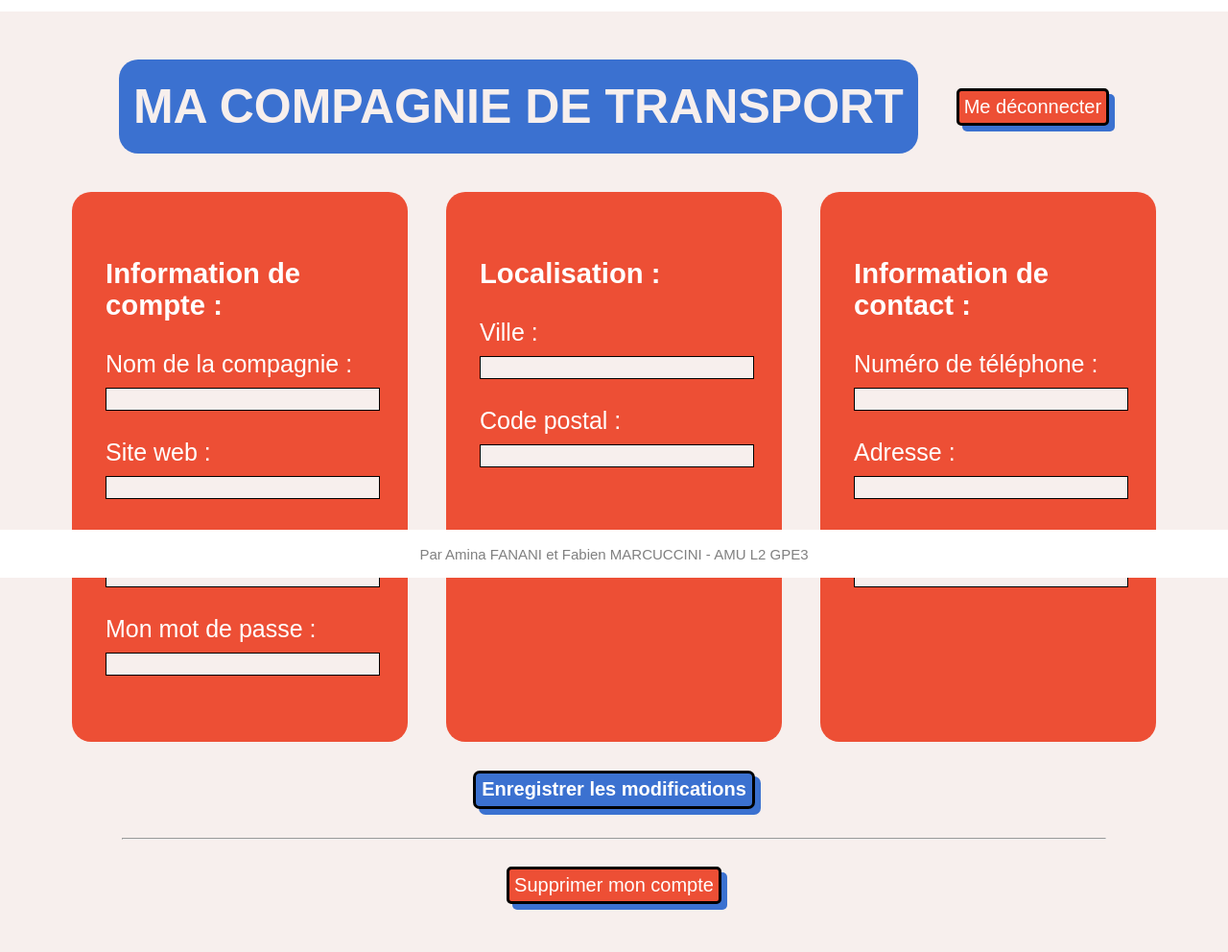
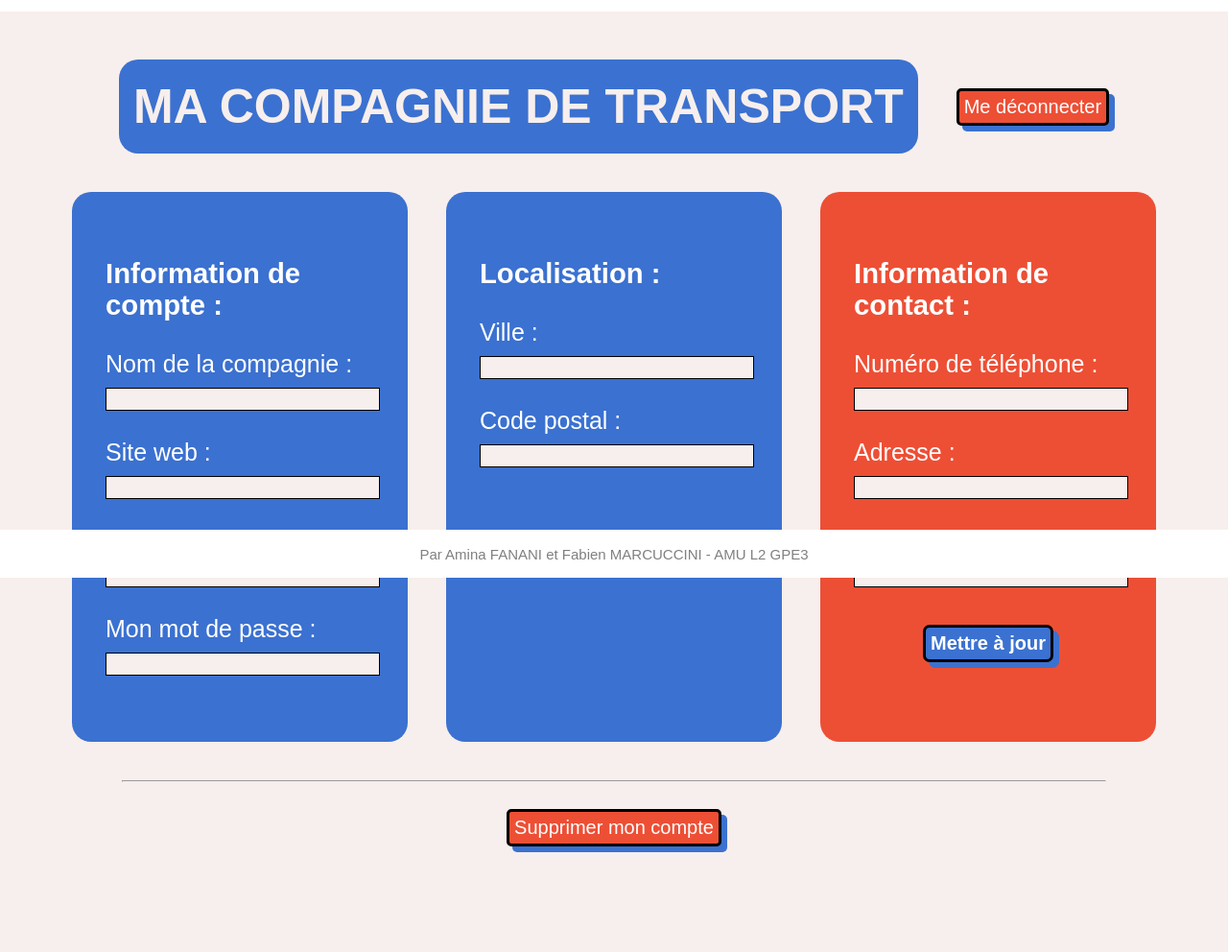
Before and after one commit to fabien-mrccc/univ-s4-web-project-transport_objet_perdu, a Flask app: page /ma-compagnie-de-transport in a window 1280 px wide. Shown: the part 198-1190 px from the top of the page at 96% size. After the commit the page ends 1086 px from the top, so only its background shows below. Run offline with Flask 3, Linux system fonts and the light colour scheme; the visitor is signed in with stand-in values (Sample User, id 1).

Commit message:
update ma_compagnie... page style

```diff
--- a/static/style.css
+++ b/static/style.css
@@ -63,25 +63,29 @@ button {
     border: 3px solid black;
     color: white;
     font-weight: 500;
+    padding: 5px;
 }
 
 button:hover {
     cursor: pointer;
 }
 
-.blue-button {
-    background-color: var(--blue);
-}
-
-.red-button {
-    background-color: var(--red);
-}
-
 .simple-size-button {
     font-size: 20px;
     margin: 20px;
     border-radius: 5px;
-    padding: 5px;
+}
+
+.button-container {
+    margin: 10px 0 10px 0;
+    display: flex;
+    justify-content: center;
+}
+
+.button-container button {
+    border-radius: 7px;
+    font-size: 20px;
+    font-weight: 600;
 }
 
 /*########################
@@ -161,7 +165,6 @@ hr {
 h2 {
     padding: 20px 15px 20px 15px;
     border-radius: 20px;
-    background-color: var(--blue);
     font-size: 50px;
     margin: 20px;
 }
@@ -193,10 +196,17 @@ h2 {
     justify-content: flex-start;
     align-items: center;
     border-radius: 20px;
-    background-color: var(--red);
     color: white;
     font-size: 25px;
     margin: 20px;
+}
+
+.red-container, .red-button, .basic-form {
+    background-color: var(--red);
+}
+
+.blue-container, .blue-button, h2, .button-container button {
+    background-color: var(--blue);
 }
 
 .basic-form {
@@ -207,7 +217,6 @@ h2 {
     justify-content: center;
     align-items: center;
     border-radius: 20px;
-    background-color: var(--red);
     color: white;
     font-size: 25px;
     margin: 20px;
@@ -229,20 +238,6 @@ h2 {
 
 input {
     font-size: 18px;
-}
-
-.button-container {
-    margin: 10px 0 10px 0;
-    height: 40px;
-    display: flex;
-    justify-content: center;
-}
-
-.button-container button {
-    border-radius: 7px;
-    background-color: var(--blue);
-    font-size: 20px;
-    font-weight: 600;
 }
 
 .error {
--- a/templates/ma_compagnie_de_transport.html
+++ b/templates/ma_compagnie_de_transport.html
@@ -7,33 +7,33 @@
         </div>
             <form action="/ma-compagnie-de-transport" method="post">
                 <div class="sub-form-container">
-                    <div class="sub-form">
+                    <div class="blue-container sub-form">
                         <div>
                             <h3>Information de compte :</h3>
 
                             <label for="company_name">Nom de la compagnie :</label><br>
-                            <input type="text" id="company_name" name="company_name" required><br><br>
+                            <input type="text" id="company_name" name="company_name" readonly><br><br>
 
                             <label for="website">Site web :</label><br>
-                            <input type="url" id="website" name="web" required><br><br>
+                            <input type="url" id="website" name="web" readonly><br><br>
 
                             <label for="email">Mon email :</label><br>
-                            <input type="email" id="email" name="email" required><br><br>
+                            <input type="email" id="email" name="email" readonly><br><br>
 
                             <label for="password">Mon mot de passe :</label><br>
-                            <input type="password" id="password" name="password" required><br><br>
+                            <input type="password" id="password" name="password" readonly><br><br>
                         </div>
                     </div>
-                    <div class="sub-form">
+                    <div class="blue-container sub-form">
                         <div>
                             <h3>Localisation :</h3>
                             <label for="city">Ville :</label><br>
-                            <input type="text" id="city" name="city" required><br><br>
+                            <input type="text" id="city" name="city" readonly><br><br>
                             <label for="postal_code">Code postal :</label><br>
-                            <input type="number" id="postal_code" name="postal_code" min="0" required><br><br>
+                            <input type="number" id="postal_code" name="postal_code" min="0" readonly><br><br>
                         </div>
                     </div>
-                    <div class="sub-form">
+                    <div class="red-container sub-form">
                         <div>
                             <h3>Information de contact :</h3>
                             <label for="phone_number">Numéro de téléphone :</label><br>
@@ -43,10 +43,10 @@
                             <label for="contact_page">Lien page de contact :</label><br>
                             <input type="url" id="contact_page" name="contact_page"><br><br>
                         </div>
+                        <div class="button-container">
+                            <button class="blue-button blue-box-shadow" id="myCompanyFormButton" type="submit">Mettre à jour</button>
+                        </div>
                     </div>
-                </div>
-                <div class="button-container">
-                    <button class="blue-button blue-box-shadow" id="myCompanyFormButton" type="submit">Enregistrer les modifications</button>
                 </div>
             </form>
             <hr>
```
Also changed, not shown: companies.sqlite.
